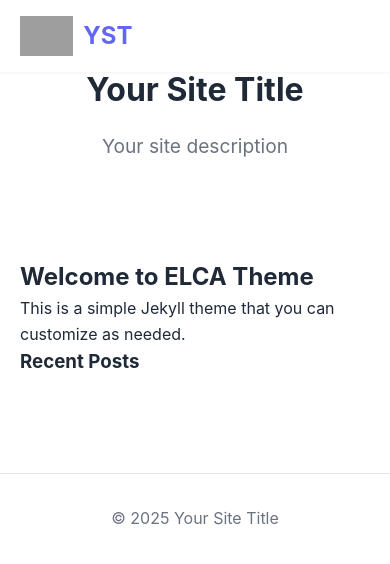
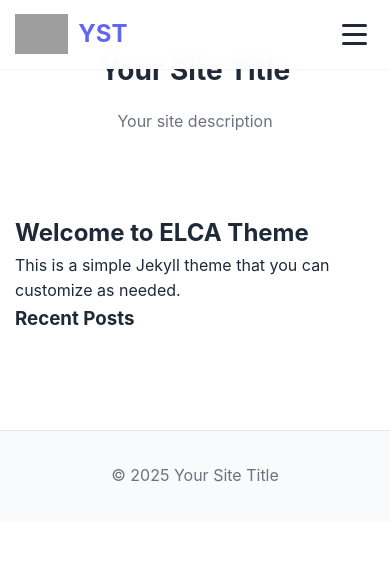
Before and after one commit to mr-izu/elca, a Jekyll site: the page built from index.html, in a window 390 px wide. Shown: the top 564 px of the page. Built offline with Jekyll 4.4.1, drawn with Linux system fonts in a browser that asks for light colours.

Commit message:
Update style.scss

```diff
--- a/assets/css/style.scss
+++ b/assets/css/style.scss
@@ -3,7 +3,7 @@
 
 // Variables
 :root {
-    // Light mode variables (existing)
+    // Light mode variables
     --primary-color: #6366f1;
     --primary-light: #818cf8;
     --primary-dark: #4f46e5;
@@ -41,42 +41,6 @@
     --shadow-md: 0 4px 6px -1px rgba(0, 0, 0, 0.3), 0 2px 4px -1px rgba(0, 0, 0, 0.2);
     --shadow-lg: 0 10px 15px -3px rgba(0, 0, 0, 0.3), 0 4px 6px -2px rgba(0, 0, 0, 0.2);
     --shadow-xl: 0 20px 25px -5px rgba(0, 0, 0, 0.3), 0 10px 10px -5px rgba(0, 0, 0, 0.2);
-}
-
-// Dark mode toggle button
-.theme-toggle {
-    background: none;
-    border: none;
-    cursor: pointer;
-    padding: 0.5rem;
-    border-radius: var(--border-radius);
-    transition: var(--transition);
-    color: var(--text-dark);
-    margin-left: 1rem;
-
-    &:hover {
-        background: var(--bg-lighter);
-    }
-
-    .sun-icon, .moon-icon {
-        width: 20px;
-        height: 20px;
-    }
-
-    .moon-icon {
-        display: none;
-    }
-}
-
-[data-theme="dark"] {
-    .theme-toggle {
-        .sun-icon {
-            display: none;
-        }
-        .moon-icon {
-            display: block;
-        }
-    }
 }
 
 // Base styles
@@ -161,11 +125,11 @@
     display: flex;
     list-style: none;
     align-items: center;
+    gap: 2rem;
 }
 
 .nav-item {
     position: relative;
-    margin-left: 2rem;
 }
 
 .nav-link {
@@ -175,6 +139,8 @@
     transition: var(--transition);
     padding: 0.5rem 0;
     position: relative;
+    display: flex;
+    align-items: center;
 }
 
 .nav-link:hover,
@@ -250,124 +216,7 @@
     border-left-color: var(--primary-color);
 }
 
-// Your existing styles for hero, content, posts, footer etc.
-// Hero section
-.hero {
-    text-align: center;
-    padding: 4rem 0;
-
-    h1 {
-        font-size: 3rem;
-        margin-bottom: 1rem;
-    }
-
-    p {
-        font-size: 1.2rem;
-        color: var(--text-light);
-    }
-}
-
-// Content
-.content {
-    padding: 2rem 0;
-}
-
-// Posts
-.post {
-    padding: 2rem 0;
-
-    .post-header {
-        margin-bottom: 2rem;
-
-        h1 {
-            font-size: 2.5rem;
-            margin-bottom: 0.5rem;
-        }
-
-        time {
-            color: var(--text-light);
-            font-size: 0.9rem;
-        }
-    }
-
-    .post-content {
-        font-size: 1.1rem;
-        line-height: 1.8;
-    }
-}
-
-// Footer
-.site-footer {
-    text-align: center;
-    padding: 2rem 0;
-    border-top: 1px solid var(--border-light);
-    color: var(--text-light);
-    margin-top: 4rem;
-}
-
-// Responsive
-@media (max-width: 768px) {
-    .hamburger {
-        display: flex;
-    }
-
-    .nav-menu {
-        position: fixed;
-        top: 70px;
-        right: -100%;
-        flex-direction: column;
-        background: var(--bg-white);
-        width: 80%;
-        max-width: 300px;
-        height: calc(100vh - 70px);
-        box-shadow: var(--shadow-xl);
-        transition: var(--transition);
-        padding: 2rem 0;
-        align-items: flex-start;
-    }
-
-    .nav-menu.active {
-        right: 0;
-    }
-
-    .nav-item {
-        margin: 0;
-        width: 100%;
-    }
-
-    .nav-link {
-        display: block;
-        padding: 1rem 2rem;
-        width: 100%;
-    }
-
-    .dropdown-menu {
-        position: static;
-        opacity: 1;
-        visibility: visible;
-        transform: none;
-        box-shadow: none;
-        background: var(--bg-lighter);
-        width: 100%;
-        display: none;
-    }
-
-    .dropdown.active .dropdown-menu {
-        display: block;
-    }
-
-    .main-content {
-        margin-top: 70px;
-    }
-
-    .hero h1 {
-        font-size: 2rem;
-    }
-}
-
-
-
-// Dark mode toggle button - add this to your CSS
+// Dark mode toggle button
 .theme-toggle {
     background: none;
     border: none;
@@ -376,7 +225,6 @@
     border-radius: var(--border-radius);
     transition: var(--transition);
     color: var(--text-dark);
-    margin-left: 1rem;
     display: flex;
     align-items: center;
     justify-content: center;
@@ -406,26 +254,198 @@
     }
 }
 
-// Update the nav-menu to properly align items
-.nav-menu {
-    display: flex;
-    list-style: none;
-    align-items: center;
-    gap: 2rem; // Use gap instead of margin-left on nav-items
+// Hamburger menu
+.hamburger {
+    display: none;
+    flex-direction: column;
+    cursor: pointer;
+    padding: 0.5rem;
 }
 
-.nav-item {
-    position: relative;
-    // Remove margin-left since we're using gap
+.bar {
+    width: 25px;
+    height: 3px;
+    background: var(--text-dark);
+    margin: 3px 0;
+    transition: var(--transition);
+    border-radius: 2px;
 }
 
-// Keep your existing dropdown styles, they're fine
-.dropdown-arrow {
-    font-size: 0.7rem;
-    margin-left: 5px;
-    transition: var(--transition);
+.hamburger.active .bar:nth-child(1) {
+    transform: rotate(-45deg) translate(-5px, 6px);
 }
 
-.dropdown:hover .dropdown-arrow {
-    transform: rotate(180deg);
+.hamburger.active .bar:nth-child(2) {
+    opacity: 0;
 }
+
+.hamburger.active .bar:nth-child(3) {
+    transform: rotate(45deg) translate(-5px, -6px);
+}
+
+// Main content area
+.main-content {
+    margin-top: 80px;
+}
+
+// Hero section
+.hero {
+    text-align: center;
+    padding: 4rem 0;
+
+    h1 {
+        font-size: 3rem;
+        margin-bottom: 1rem;
+        color: var(--text-dark);
+    }
+
+    p {
+        font-size: 1.2rem;
+        color: var(--text-light);
+    }
+}
+
+// Content
+.content {
+    padding: 2rem 0;
+}
+
+// Posts
+.post {
+    padding: 2rem 0;
+
+    .post-header {
+        margin-bottom: 2rem;
+
+        h1 {
+            font-size: 2.5rem;
+            margin-bottom: 0.5rem;
+            color: var(--text-dark);
+        }
+
+        time {
+            color: var(--text-light);
+            font-size: 0.9rem;
+        }
+    }
+
+    .post-content {
+        font-size: 1.1rem;
+        line-height: 1.8;
+        color: var(--text-dark);
+
+        h1, h2, h3, h4, h5, h6 {
+            color: var(--text-dark);
+        }
+
+        p {
+            color: var(--text-dark);
+        }
+    }
+}
+
+// Footer
+.site-footer {
+    text-align: center;
+    padding: 2rem 0;
+    border-top: 1px solid var(--border-light);
+    color: var(--text-light);
+    margin-top: 4rem;
+    background: var(--bg-light);
+}
+
+// Responsive Design
+@media (max-width: 768px) {
+    .hamburger {
+        display: flex;
+    }
+
+    .nav-menu {
+        position: fixed;
+        top: 70px;
+        right: -100%;
+        flex-direction: column;
+        background: var(--bg-white);
+        width: 80%;
+        max-width: 300px;
+        height: calc(100vh - 70px);
+        box-shadow: var(--shadow-xl);
+        transition: var(--transition);
+        padding: 2rem 0;
+        align-items: flex-start;
+        gap: 0;
+    }
+
+    .nav-menu.active {
+        right: 0;
+    }
+
+    .nav-item {
+        margin: 0;
+        width: 100%;
+    }
+
+    .nav-link {
+        display: block;
+        padding: 1rem 2rem;
+        width: 100%;
+        justify-content: space-between;
+    }
+
+    .dropdown-menu {
+        position: static;
+        opacity: 1;
+        visibility: visible;
+        transform: none;
+        box-shadow: none;
+        background: var(--bg-lighter);
+        width: 100%;
+        display: none;
+        border: none;
+        border-radius: 0;
+    }
+
+    .dropdown.active .dropdown-menu {
+        display: block;
+    }
+
+    .theme-toggle {
+        margin: 1rem 2rem;
+        width: calc(100% - 4rem);
+        justify-content: center;
+    }
+
+    .main-content {
+        margin-top: 70px;
+    }
+
+    .hero h1 {
+        font-size: 2rem;
+    }
+
+    .nav-container {
+        padding: 0.8rem 0;
+    }
+}
+
+@media (max-width: 480px) {
+    .container {
+        padding: 0 15px;
+    }
+
+    .hero {
+        padding: 3rem 0;
+
+        h1 {
+            font-size: 1.75rem;
+        }
+
+        p {
+            font-size: 1rem;
+        }
+    }
+
+    .post .post-header h1 {
+        font-size: 2rem;
+    }
+}
```
